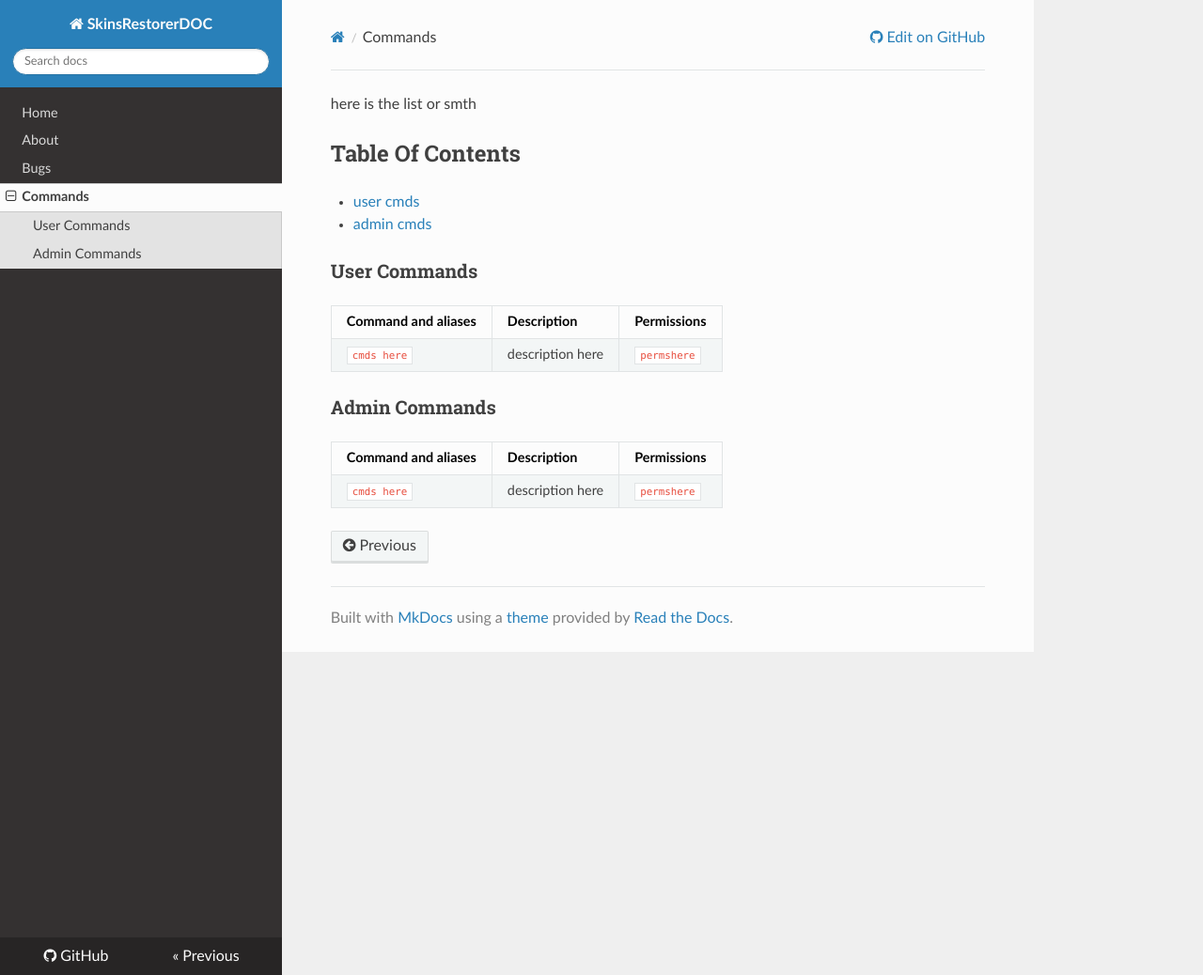
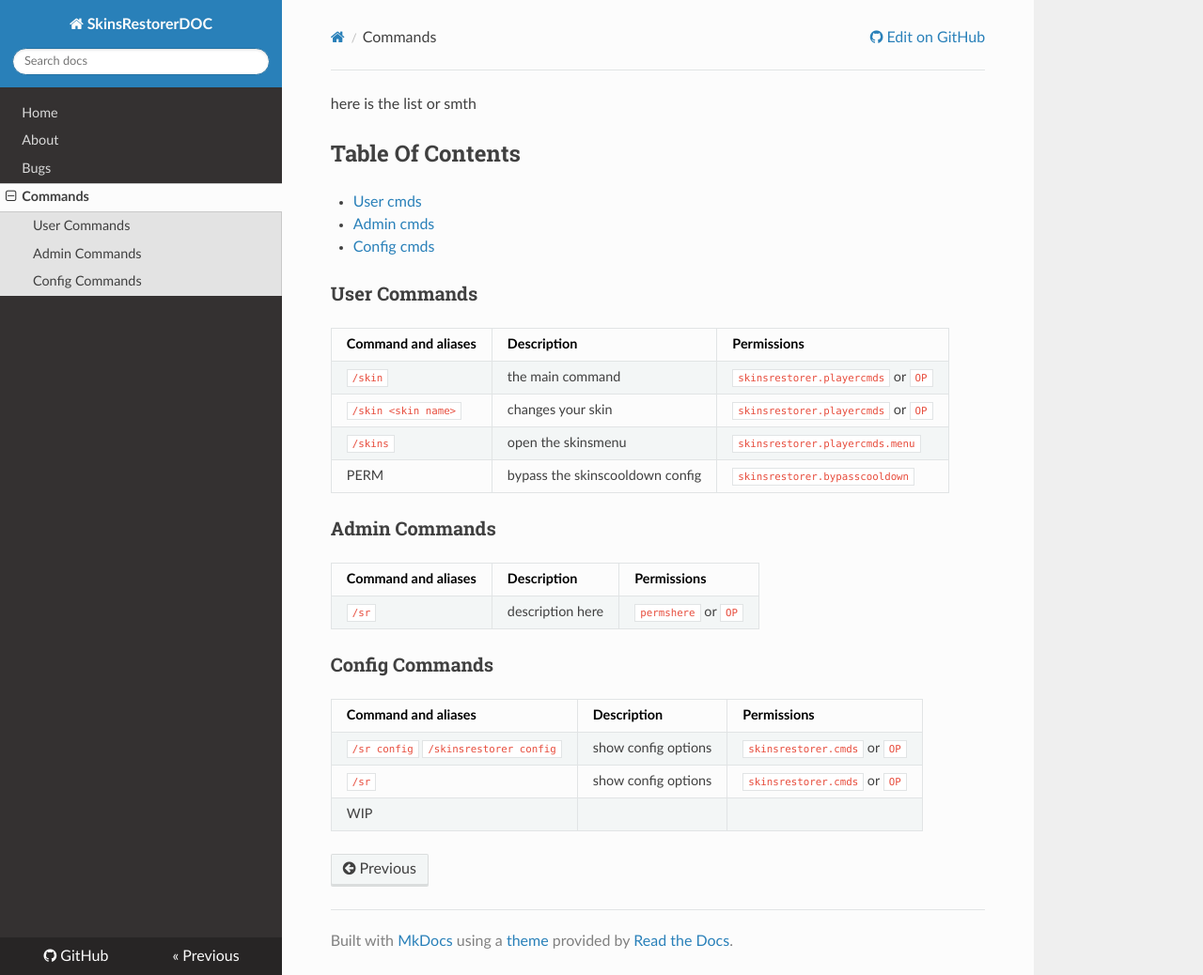
Before and after one commit to xknat/SkinsRestorerDOC, an MkDocs documentation site: the page built from docs/commands.md, in a window 1280 px wide and 1038 px high. Shown: the whole window at 94% size. Built offline with MkDocs 1.6.1, drawn with Linux system fonts in a browser that asks for light colours; nearby versions of some CDN libraries; old or Windows-style settings are respelled for this version of MkDocs.

Commit message:
first commands and perms

```diff
--- a/docs/commands.md
+++ b/docs/commands.md
@@ -1,16 +1,27 @@
 here is the list or smth
 ##Table Of Contents
-- [user cmds](#User Commands)
-- [admin cmds](#Admin Commands)
+- [User cmds](#User Commands)
+- [Admin cmds](#Admin Commands)
+- [Config cmds](#Config Commands)
 
 
 
 ### User Commands
 Command and aliases | Description | Permissions
 ----------------|--------------|-------
-`cmds here` | description here | `permshere`
+`/skin` | the main command | `skinsrestorer.playercmds` or `OP`
+`/skin <skin name>` | changes your skin | `skinsrestorer.playercmds` or `OP`
+`/skins` | open the skinsmenu | `skinsrestorer.playercmds.menu`
+PERM | bypass the skinscooldown config | `skinsrestorer.bypasscooldown`
 
 ### Admin Commands
 Command and aliases | Description | Permissions
 ----------------|--------------|-------
-`cmds here` | description here | `permshere`
+`/sr` | description here | `permshere` or `OP`
+
+### Config Commands
+Command and aliases | Description | Permissions
+----------------|--------------|-------
+`/sr config` `/skinsrestorer config` | show config options | `skinsrestorer.cmds` or `OP`
+`/sr ` | show config options | `skinsrestorer.cmds` or `OP`
+WIP
```
